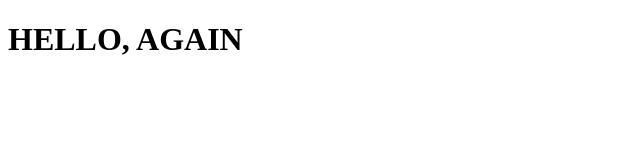
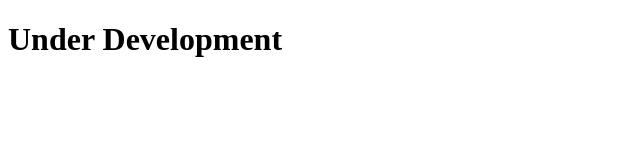
Before and after one commit to progfolio/parenthetic.dev, a plain HTML site: page index.html in a window 1280 px wide. Shown: the whole page, without its empty margins (0-640 px from the left). Drawn offline with Linux system fonts and the light colour scheme.

Commit message:
Deploying to gh-pages from @ progfolio/parenthetic.dev@0f2a5d35e8ea6acc98de7269c2cd926a727562c9 🚀

```diff
--- a/index.html
+++ b/index.html
@@ -1,2 +1,11 @@
 <!DOCTYPE html>
-<html><head><title>(Parenthetic Dev)</title></head><body><h1>HELLO, AGAIN</h1></body></html>
+<html>
+  <head>
+    <meta charset="UTF-8" />
+    <link rel="icon" type="image/png" href="./images/favicon.png" />
+    <title>Parenthetic Dev</title>
+  </head>
+  <body>
+    <h1>Under Development</h1>
+  </body>
+</html>
```
Also changed, not shown: 3 other files.
